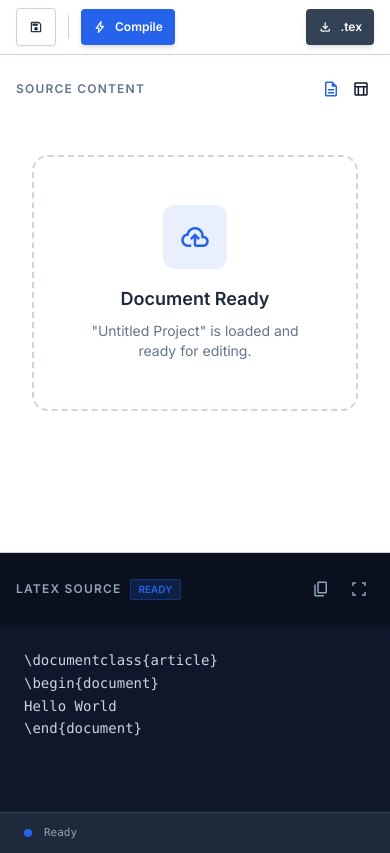
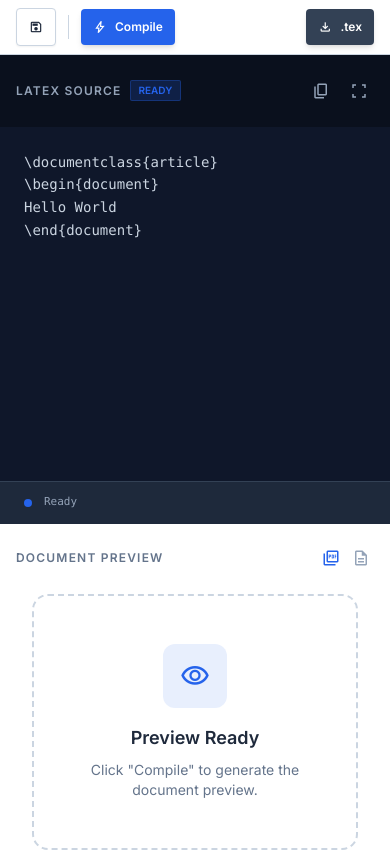
Before and after one commit to omaralaye/latexgenius, a Django app: page /editor/ in a window 390 px wide. Shown: the part 67-920 px from the top of the page. Run offline with Django 5.2, Linux system fonts and the light colour scheme; the visitor is signed in with stand-in values (Sample User, id 1); data comes from the database, SQL or seed files in the repository; data that the repository does not hold is empty; parts of the project's set-up code (start-up, migrations or seed data) failed here and were passed over; some libraries are stand-ins or nearby versions.

Commit message:
Implement in-app LaTeX PDF preview
- Update compile_project view to return PDF with inline disposition
- Implement iframe-based PDF previewer in editor.html using Blob URLs
- Add toggleable log view for compilation errors
- Add PDF download button to preview toolbar
- Refactor editor layout to a side-by-side view (source left, preview right)
- Fix rendering issues with preview placeholder and overlays

Co-authored-by: omaralaye <199628096+omaralaye@users.noreply.github.com>

```diff
--- a/myapp/templates/pages/editor.html
+++ b/myapp/templates/pages/editor.html
@@ -104,34 +104,8 @@
 
     <!-- Conversion Split View -->
     <div class="flex-1 flex flex-col md:flex-row overflow-hidden">
-        <!-- Left Side: Source Area -->
-        <section class="flex-1 flex flex-col bg-white dark:bg-slate-900 border-b md:border-b-0 md:border-r border-outline-variant dark:border-slate-800 overflow-hidden">
-            <div class="p-4 flex items-center justify-between bg-surface dark:bg-slate-800/50">
-                <span class="text-xs font-bold uppercase tracking-widest text-slate-500">Source Content</span>
-                <div class="flex gap-1">
-                    <button class="p-1 hover:bg-surface-container rounded transition-colors text-primary">
-                        <span class="material-symbols-outlined text-lg">description</span>
-                    </button>
-                    <button class="p-1 hover:bg-surface-container rounded transition-colors">
-                        <span class="material-symbols-outlined text-lg">table_chart</span>
-                    </button>
-                </div>
-            </div>
-            <div class="flex-1 p-8 overflow-y-auto">
-                <div class="max-w-3xl mx-auto">
-                    <div class="mb-8 p-12 border-2 border-dashed border-outline-variant dark:border-slate-700 rounded-2xl flex flex-col items-center text-center bg-surface dark:bg-slate-800/30">
-                        <div class="w-16 h-16 rounded-full bg-primary/10 flex items-center justify-center mb-4">
-                            <span class="material-symbols-outlined text-3xl text-primary">cloud_upload </span>
-                        </div>
-                        <h3 class="text-lg font-bold text-on-surface dark:text-white mb-2">Document Ready</h3>
-                        <p class="text-sm text-slate-500">"{{ project.title }}" is loaded and ready for editing.</p>
-                    </div>
-                </div>
-            </div>
-        </section>
-
-        <!-- Right Side: LaTeX Preview Area -->
-        <section class="flex-1 flex flex-col bg-slate-900 overflow-hidden min-h-[300px]">
+        <!-- Left Side: LaTeX Editor Area -->
+        <section class="flex-1 flex flex-col bg-slate-900 overflow-hidden min-h-[300px] border-b md:border-b-0 md:border-r border-slate-800">
             <div class="p-4 flex items-center justify-between bg-black/30">
                 <div class="flex items-center gap-2">
                     <span class="text-xs font-bold uppercase tracking-widest text-slate-400">LaTeX Source</span>
@@ -155,6 +129,50 @@
                     <span class="relative inline-flex rounded-full h-2 w-2 bg-primary"></span>
                 </span>
                 <p class="text-[11px] font-mono text-slate-400">Ready</p>
+            </div>
+        </section>
+
+        <!-- Right Side: Preview Area -->
+        <section id="preview-section" class="flex-1 flex flex-col bg-white dark:bg-slate-900 overflow-hidden">
+            <div class="p-4 flex items-center justify-between bg-surface dark:bg-slate-800/50">
+                <span class="text-xs font-bold uppercase tracking-widest text-slate-500">Document Preview</span>
+                <div class="flex gap-1">
+                    <button id="mode-pdf" onclick="togglePreviewMode('pdf')" class="p-1 hover:bg-surface-container rounded transition-colors text-primary" title="PDF View">
+                        <span class="material-symbols-outlined text-lg">picture_as_pdf</span>
+                    </button>
+                    <button id="mode-log" onclick="togglePreviewMode('log')" class="p-1 hover:bg-surface-container rounded transition-colors text-slate-400" title="Log View">
+                        <span class="material-symbols-outlined text-lg">description</span>
+                    </button>
+                    <button id="download-pdf-btn" onclick="downloadPdf()" class="p-1 hover:bg-surface-container rounded transition-colors text-slate-400 hidden" title="Download PDF">
+                        <span class="material-symbols-outlined text-lg">download</span>
+                    </button>
+                </div>
+            </div>
+            <div id="preview-container" class="flex-1 overflow-hidden relative">
+                <!-- Initial State -->
+                <div id="preview-placeholder" class="absolute inset-0 flex items-center justify-center p-8 overflow-y-auto bg-white dark:bg-slate-900 z-0">
+                    <div class="max-w-md w-full">
+                        <div class="p-12 border-2 border-dashed border-outline-variant dark:border-slate-700 rounded-2xl flex flex-col items-center text-center bg-surface dark:bg-slate-800/30">
+                            <div class="w-16 h-16 rounded-full bg-primary/10 flex items-center justify-center mb-4">
+                                <span class="material-symbols-outlined text-3xl text-primary">visibility</span>
+                            </div>
+                            <h3 class="text-lg font-bold text-on-surface dark:text-white mb-2">Preview Ready</h3>
+                            <p class="text-sm text-slate-500">Click "Compile" to generate the document preview.</p>
+                        </div>
+                    </div>
+                </div>
+                <!-- PDF Iframe -->
+                <iframe id="preview-iframe" class="hidden w-full h-full border-none z-10 relative" src="" sandbox="allow-scripts allow-same-origin"></iframe>
+                <!-- Log View -->
+                <div id="preview-log" class="hidden w-full h-full p-6 bg-slate-900 text-slate-300 font-mono text-sm overflow-auto whitespace-pre-wrap z-10 relative"></div>
+
+                <!-- Loading Overlay -->
+                <div id="preview-loading" class="hidden absolute inset-0 bg-white/50 dark:bg-slate-900/50 backdrop-blur-[2px] flex items-center justify-center z-20">
+                    <div class="flex flex-col items-center gap-3">
+                         <span class="material-symbols-outlined animate-spin text-4xl text-primary">sync</span>
+                         <p class="text-sm font-bold text-primary">Compiling...</p>
+                    </div>
+                </div>
             </div>
         </section>
     </div>
@@ -227,9 +245,39 @@
         }
     }
 
+    let currentPdfUrl = null;
+
+    function togglePreviewMode(mode) {
+        const pdfIframe = document.getElementById('preview-iframe');
+        const logView = document.getElementById('preview-log');
+        const pdfBtn = document.getElementById('mode-pdf');
+        const logBtn = document.getElementById('mode-log');
+
+        if (mode === 'pdf') {
+            pdfIframe.classList.remove('hidden');
+            logView.classList.add('hidden');
+            pdfBtn.classList.add('text-primary');
+            pdfBtn.classList.remove('text-slate-400');
+            logBtn.classList.remove('text-primary');
+            logBtn.classList.add('text-slate-400');
+        } else {
+            pdfIframe.classList.add('hidden');
+            logView.classList.remove('hidden');
+            pdfBtn.classList.remove('text-primary');
+            pdfBtn.classList.add('text-slate-400');
+            logBtn.classList.add('text-primary');
+            logBtn.classList.remove('text-slate-400');
+        }
+    }
+
     async function compileProject() {
         const compileBtn = document.getElementById('compile-button');
         const originalHtml = compileBtn.innerHTML;
+        const loadingOverlay = document.getElementById('preview-loading');
+        const placeholder = document.getElementById('preview-placeholder');
+        const pdfIframe = document.getElementById('preview-iframe');
+        const logView = document.getElementById('preview-log');
+        const downloadBtn = document.getElementById('download-pdf-btn');
 
         // Auto-save before compiling
         const saved = await saveProject();
@@ -240,27 +288,59 @@
 
         compileBtn.disabled = true;
         compileBtn.innerHTML = '<span class="material-symbols-outlined animate-spin text-sm">sync</span> Compiling...';
+        loadingOverlay.classList.remove('hidden');
 
         if (statusText) statusText.textContent = 'Compiling via LaTeX.Online...';
         toast('Starting compilation...', 'info');
 
         try {
-            // Since we're downloading a file, we can't easily catch 500s from window.location.href
-            // But we already verified the connection with saveProject
-            window.location.href = `/editor/${projectId}/compile/`;
+            const response = await fetch(`/editor/${projectId}/compile/`);
 
-            // Reset button state after a delay as a heuristic since the browser doesn't refresh on download
-            setTimeout(() => {
-                compileBtn.disabled = false;
-                compileBtn.innerHTML = originalHtml;
-                toast('PDF should begin downloading shortly.', 'success');
+            if (response.ok) {
+                const blob = await response.blob();
+
+                // Revoke old URL to avoid memory leaks
+                if (currentPdfUrl) {
+                    window.URL.revokeObjectURL(currentPdfUrl);
+                }
+
+                currentPdfUrl = window.URL.createObjectURL(blob);
+                pdfIframe.src = currentPdfUrl;
+
+                placeholder.classList.add('hidden');
+                downloadBtn.classList.remove('hidden');
+                togglePreviewMode('pdf');
+
+                toast('Compilation successful', 'success');
                 if (statusText) statusText.textContent = 'Ready';
-            }, 3000);
+            } else {
+                const text = await response.text();
+                logView.textContent = text;
+
+                placeholder.classList.add('hidden');
+                togglePreviewMode('log');
+
+                toast('Compilation failed. Check logs.', 'error');
+                if (statusText) statusText.textContent = 'Compilation failed';
+            }
         } catch (error) {
+            console.error('Compilation error:', error);
             toast('Compilation error: ' + error.message, 'error');
+        } finally {
             compileBtn.disabled = false;
             compileBtn.innerHTML = originalHtml;
+            loadingOverlay.classList.add('hidden');
         }
+    }
+
+    function downloadPdf() {
+        if (!currentPdfUrl) return;
+        const a = document.createElement('a');
+        a.href = currentPdfUrl;
+        a.download = '{{ project.title|default:"document" }}.pdf';
+        document.body.appendChild(a);
+        a.click();
+        document.body.removeChild(a);
     }
 
     function downloadTex() {
--- a/myapp/views.py
+++ b/myapp/views.py
@@ -229,18 +229,19 @@ def compile_project(request, project_id):
     logger.info(f"Compiling project {project_id} for user {request.user.id}")
 
     try:
-        # We use a POST request to handle potentially large LaTeX content
-        # LaTeX.Online supports text compilation via the 'text' parameter
-        response = httpx.post(
+        # We use a GET request because the public latexonline.cc instance
+        # currently does not support POST for the /compile endpoint with 'text' parameter.
+        # Note: This may fail for very long documents due to URL length limits.
+        response = httpx.get(
             settings.LATEX_COMPILER_URL,
-            data={"text": content},
+            params={"text": content},
             timeout=60.0
         )
 
         if response.status_code == 200:
             logger.info(f"Compilation successful for project {project_id}")
             pdf_response = HttpResponse(response.content, content_type='application/pdf')
-            pdf_response['Content-Disposition'] = f'attachment; filename="{project.get("filename", "document.pdf").replace(".tex", ".pdf")}"'
+            pdf_response['Content-Disposition'] = f'inline; filename="{project.get("filename", "document.pdf").replace(".tex", ".pdf")}"'
             return pdf_response
         else:
             # On failure, LaTeX.Online often returns the log in the body
```
Also changed, not shown: 2 other files.
